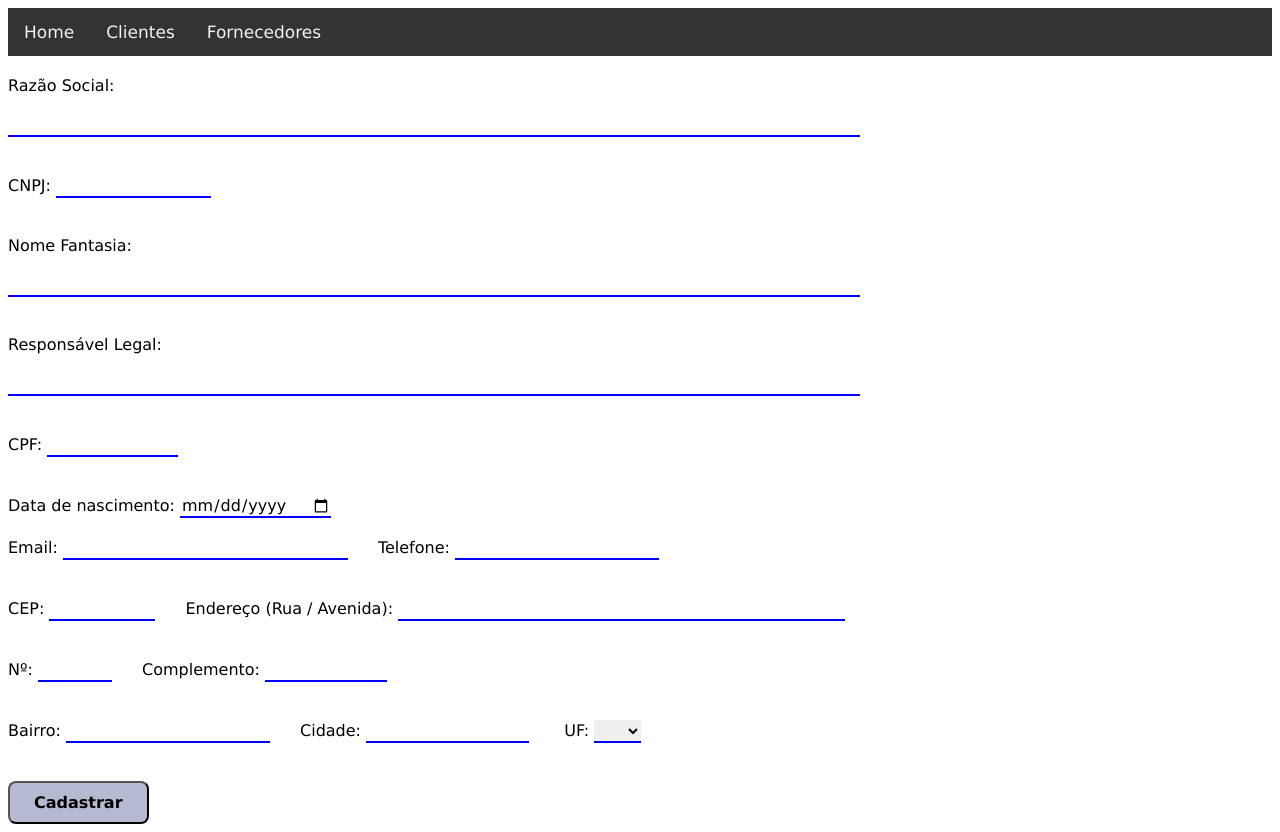
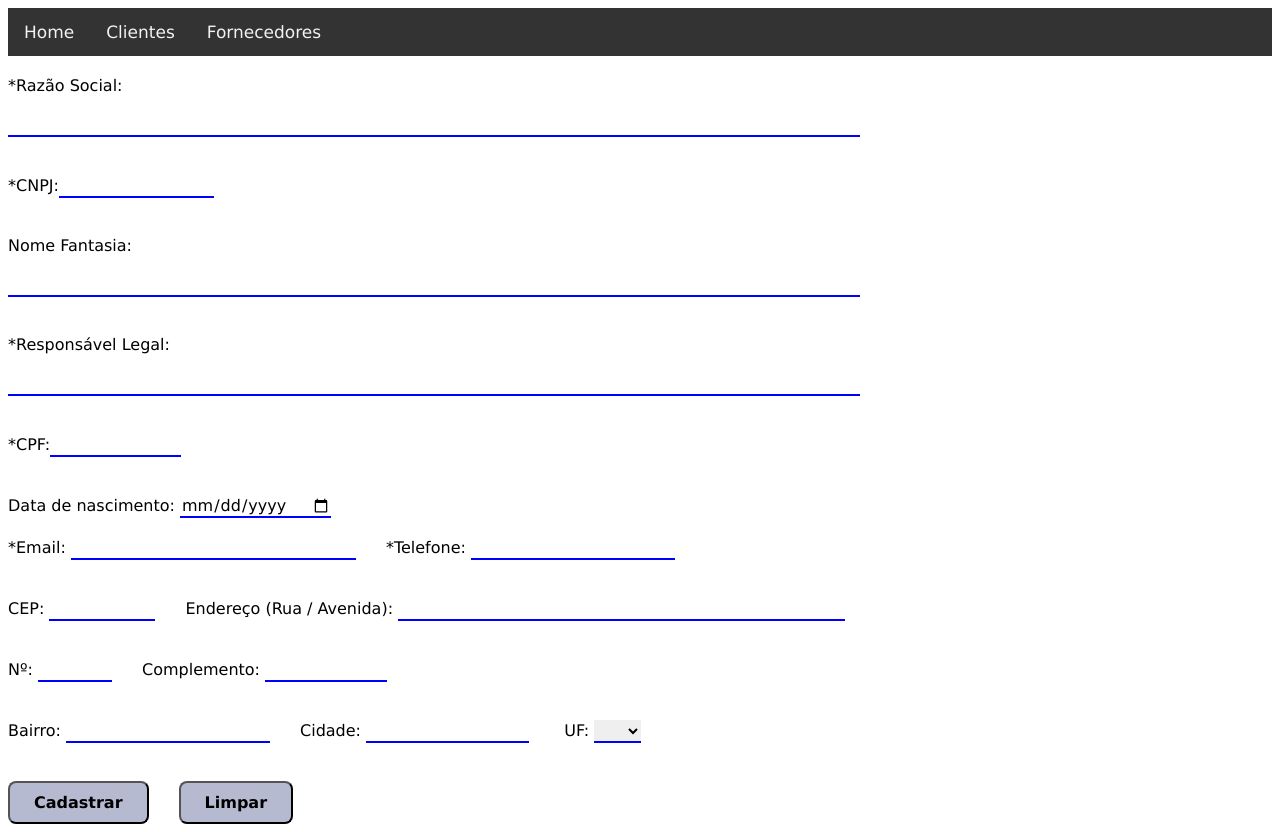
Before and after one commit to MarcosRibeiroJ/CadastroAngular, an Angular app: page /fornecedores in a window 1280 px wide. Built offline with nearby package versions, Linux system fonts and the light colour scheme.

Commit message:
adicionando formatacao de campos obrigatorios

```diff
--- a/src/app/clientes/clientes.component.html
+++ b/src/app/clientes/clientes.component.html
@@ -1,16 +1,16 @@
 <div style="margin-top: 20px;">
-    Nome completo:<br><br>
-    <input type="text" size="100" TextOnly><br><br><br>
-    CPF:
-    <input type="text" size="11" NumberOnly><br><br><br>
+    <label [class.obrigatorio]="nomeVazio">*Nome completo:</label><br><br>
+    <input type="text" id="nome" size="100" TextOnly (blur)="inputNomeVazio($event.target.value)"><br><br><br>
+    <label [class.obrigatorio]="cpfVazio">*CPF:</label>
+    <input type="text" id="cpf" size="11" NumberOnly (blur)="inputCpfVazio($event.target.value)"><br><br><br>
     Data de nascimento:
-    <input type="date"><br><br>
-    Email: <input type="email" size="30"><span class="distancia">Telefone: <input type="text" NumberOnly></span><br><br><br>
-    CEP: <input type="text" size="8" NumberOnly><span class="distancia">Endereço (Rua / Avenida): <input type="text" size="50"></span><br><br><br>
-    Nº: <input type="text" size="4" NumberOnly><span class="distancia">Complemento: <input type="text" size="10"></span><br><br><br>
-    Bairro: <input type="text" size="20"><span class="distancia">Cidade: <input type="text" size="15" TextOnly></span>
+    <input type="date" id="nascimento"><br><br>
+    <label [class.obrigatorio]="emailVazio">*Email: </label><input type="email" id="email" size="30" (blur)="inputEmailVazio($event.target.value)"><span class="distancia"><label [class.obrigatorio]="telefoneVazio">*Telefone: </label><input type="text" id="telefone" NumberOnly (blur)="inputTelefoneVazio($event.target.value)"></span><br><br><br>
+    CEP: <input type="text" id="cep" size="8" NumberOnly><span class="distancia">Endereço (Rua / Avenida): <input type="text" id="endereco" size="50"></span><br><br><br>
+    Nº: <input type="text" id="numero" size="4" NumberOnly><span class="distancia">Complemento: <input type="text" id="complemento" size="10"></span><br><br><br>
+    Bairro: <input type="text" id="bairro" size="20"><span class="distancia">Cidade: <input type="text" id="cidade" size="15" TextOnly></span>
     UF:
-    <select name="estado">
+    <select name="estado" id="uf">
         <option value="estado"></option>
         <option value="ac">AC</option>
         <option value="al">AL</option>
@@ -39,5 +39,6 @@
         <option value="sp">SP</option>
         <option value="to">TO</option>
     </select><br><br><br>
-    <button type="button">Cadastrar</button>
+    <button type="button" (click)="camposObrigatorios()">Cadastrar</button>
+    <span class="distancia"><button type="button" (click)="limparCampos()">Limpar</button></span>
 </div>
--- a/src/app/clientes/clientes.component.ts
+++ b/src/app/clientes/clientes.component.ts
@@ -7,9 +7,103 @@ import { Component, OnInit } from '@angular/core';
 })
 export class ClientesComponent implements OnInit {
 
+  nomeVazio: boolean = false;
+  emailVazio: boolean = false;
+  cpfVazio: boolean = false;
+  telefoneVazio: boolean = false;
+  valorNome: string;
+  valorEmail: string;
+  valorCpf: string;
+  valorTelefone: string;
+
   constructor() { }
 
   ngOnInit() {
   }
 
+  camposObrigatorios() {
+    this.valorNome = (<HTMLInputElement>document.getElementById("nome")).value;
+    this.valorEmail = (<HTMLInputElement>document.getElementById("email")).value;
+    this.valorCpf = (<HTMLInputElement>document.getElementById("cpf")).value;
+    this.valorTelefone = (<HTMLInputElement>document.getElementById("telefone")).value;
+    if(this.valorNome == "") {
+      this.nomeVazio = true;
+    } else {
+      this.nomeVazio = false;
+    }
+    if(this.valorEmail == "") {
+      this.emailVazio = true;
+    } else {
+      this.emailVazio = false;
+    }
+    if(this.valorCpf == "") {
+      this.cpfVazio = true;
+    } else {
+      this.cpfVazio = false;
+    }
+    if(this.valorTelefone == "") {
+      this.telefoneVazio = true;
+    } else {
+      this.telefoneVazio = false;
+    }
+    if(this.valorNome == "" || this.valorEmail == "" || this.valorCpf == "" || this.valorTelefone == "") {
+      alert("Campos em vermelho são obrigatórios");
+    }
+    if(this.valorNome !== "" && this.valorEmail !== "" && this.valorCpf !== "" && this.valorTelefone !== "") {
+      alert("Cadastro realizado com sucesso!");
+      this.limparCampos();
+    }
+  }
+
+  limparCampos() {
+    (<HTMLInputElement>document.getElementById("nome")).value = '';
+    (<HTMLInputElement>document.getElementById("cpf")).value = '';
+    (<HTMLInputElement>document.getElementById("nascimento")).value = '';
+    (<HTMLInputElement>document.getElementById("email")).value = '';
+    (<HTMLInputElement>document.getElementById("telefone")).value = '';
+    (<HTMLInputElement>document.getElementById("cep")).value = '';
+    (<HTMLInputElement>document.getElementById("endereco")).value = '';
+    (<HTMLInputElement>document.getElementById("numero")).value = '';
+    (<HTMLInputElement>document.getElementById("complemento")).value = '';
+    (<HTMLInputElement>document.getElementById("bairro")).value = '';
+    (<HTMLInputElement>document.getElementById("cidade")).value = '';
+    (<HTMLInputElement>document.getElementById("uf")).value = '';
+  }
+
+  inputNomeVazio(nome: string) {
+    this.valorNome = nome;
+    if(nome == "") {
+      this.nomeVazio = true;
+    } else {
+      this.nomeVazio = false;
+    }
+  }
+
+  inputEmailVazio(email: string) {
+    this.valorEmail = email;
+    if(email == "") {
+      this.emailVazio = true;
+    } else {
+      this.emailVazio = false;
+    }
+  }
+
+  inputCpfVazio(cpf: string) {
+    this.valorCpf = cpf;
+    if(cpf == "") {
+      this.cpfVazio = true;
+    } else {
+      this.cpfVazio = false;
+    }
+  }
+
+  inputTelefoneVazio(telefone: string) {
+    this.valorTelefone = telefone;
+    if(telefone == "") {
+      this.telefoneVazio = true;
+    } else {
+      this.telefoneVazio = false;
+    }
+  }
+
 }
--- a/src/app/fornecedores/fornecedores.component.html
+++ b/src/app/fornecedores/fornecedores.component.html
@@ -1,22 +1,22 @@
 <div style="margin-top: 20px;">
-    Razão Social:<br><br>
-    <input type="text" size="100"><br><br><br>
-    CNPJ:
-    <input type="text" size="14" NumberOnly><br><br><br>
+    <label [class.obrigatorio]="razaoVazio">*Razão Social:</label><br><br>
+    <input type="text" id="razao" size="100" (blur)="inputRazaoVazio($event.target.value)"><br><br><br>
+    <label [class.obrigatorio]="cnpjVazio">*CNPJ:</label>
+    <input type="text" id="cnpj" size="14" NumberOnly (blur)="inputCnpjVazio($event.target.value)"><br><br><br>
     Nome Fantasia:<br><br>
-    <input type="text" size="100"><br><br><br>
-    Responsável Legal:<br><br>
-    <input type="text" size="100" TextOnly><br><br><br>
-    CPF:
-    <input type="text" size="11" NumberOnly><br><br><br>
+    <input type="text" id="fantasia" size="100"><br><br><br>
+    <label [class.obrigatorio]="nomeVazio">*Responsável Legal:</label><br><br>
+    <input type="text" id="nome" size="100" TextOnly (blur)="inputNomeVazio($event.target.value)"><br><br><br>
+    <label [class.obrigatorio]="cpfVazio">*CPF:</label>
+    <input type="text" id="cpf" size="11" NumberOnly (blur)="inputCpfVazio($event.target.value)"><br><br><br>
     Data de nascimento:
-    <input type="date"><br><br>
-    Email: <input type="email" size="30"><span class="distancia">Telefone: <input type="text" NumberOnly></span><br><br><br>
-    CEP: <input type="text" size="8" NumberOnly><span class="distancia">Endereço (Rua / Avenida): <input type="text" size="50"></span><br><br><br>
-    Nº: <input type="text" size="4" NumberOnly><span class="distancia">Complemento: <input type="text" size="10"></span><br><br><br>
-    Bairro: <input type="text" size="20"><span class="distancia">Cidade: <input type="text" size="15" TextOnly></span>
+    <input type="date" id="nascimento"><br><br>
+    <label [class.obrigatorio]="emailVazio">*Email: </label><input type="email" id="email" size="30" (blur)="inputEmailVazio($event.target.value)"><span class="distancia"><label [class.obrigatorio]="telefoneVazio">*Telefone: </label><input type="text" id="telefone" NumberOnly (blur)="inputTelefoneVazio($event.target.value)"></span><br><br><br>
+    CEP: <input type="text" id="cep" size="8" NumberOnly><span class="distancia">Endereço (Rua / Avenida): <input type="text" id="endereco" size="50"></span><br><br><br>
+    Nº: <input type="text" id="numero" size="4" NumberOnly><span class="distancia">Complemento: <input type="text" id="complemento" size="10"></span><br><br><br>
+    Bairro: <input type="text" id="bairro" size="20"><span class="distancia">Cidade: <input type="text" id="cidade" size="15" TextOnly></span>
     UF:
-    <select name="estado">
+    <select name="estado" id="uf">
         <option value="estado"></option>
         <option value="ac">AC</option>
         <option value="al">AL</option>
@@ -45,5 +45,6 @@
         <option value="sp">SP</option>
         <option value="to">TO</option>
     </select><br><br><br>
-    <button type="button">Cadastrar</button>
+    <button type="button" (click)="camposObrigatorios()">Cadastrar</button>
+    <span class="distancia"><button type="button" (click)="limparCampos()">Limpar</button></span>
 </div>
--- a/src/app/fornecedores/fornecedores.component.ts
+++ b/src/app/fornecedores/fornecedores.component.ts
@@ -7,9 +7,141 @@ import { Component, OnInit } from '@angular/core';
 })
 export class FornecedoresComponent implements OnInit {
 
+  razaoVazio: boolean = false;
+  cnpjVazio: boolean = false;
+  nomeVazio: boolean = false;
+  emailVazio: boolean = false;
+  cpfVazio: boolean = false;
+  telefoneVazio: boolean = false;
+  valorRazao: string;
+  valorCnpj: string;
+  valorNome: string;
+  valorEmail: string;
+  valorCpf: string;
+  valorTelefone: string;
+
   constructor() { }
 
   ngOnInit() {
   }
 
+  camposObrigatorios() {
+    this.valorRazao = (<HTMLInputElement>document.getElementById("razao")).value;
+    this.valorCnpj = (<HTMLInputElement>document.getElementById("cnpj")).value;
+    this.valorNome = (<HTMLInputElement>document.getElementById("nome")).value;
+    this.valorEmail = (<HTMLInputElement>document.getElementById("email")).value;
+    this.valorCpf = (<HTMLInputElement>document.getElementById("cpf")).value;
+    this.valorTelefone = (<HTMLInputElement>document.getElementById("telefone")).value;
+
+    if(this.valorRazao == "") {
+      this.razaoVazio = true;
+    } else {
+      this.razaoVazio = false;
+    }
+    if(this.valorCnpj == "") {
+      this.cnpjVazio = true;
+    } else {
+      this.cnpjVazio = false;
+    }
+    if(this.valorNome == "") {
+      this.nomeVazio = true;
+    } else {
+      this.nomeVazio = false;
+    }
+    if(this.valorEmail == "") {
+      this.emailVazio = true;
+    } else {
+      this.emailVazio = false;
+    }
+    if(this.valorCpf == "") {
+      this.cpfVazio = true;
+    } else {
+      this.cpfVazio = false;
+    }
+    if(this.valorTelefone == "") {
+      this.telefoneVazio = true;
+    } else {
+      this.telefoneVazio = false;
+    }
+    if(this.valorRazao == "" || this.valorCnpj == "" || this.valorNome == "" || this.valorEmail == "" || this.valorCpf == "" || this.valorTelefone == "") {
+      alert("Campos em vermelho são obrigatórios");
+    }
+    if(this.valorRazao !== "" && this.valorCnpj !== "" && this.valorNome !== "" && this.valorEmail !== "" && this.valorCpf !== "" && this.valorTelefone !== "") {
+      alert("Cadastro realizado com sucesso!");
+      this.limparCampos();
+    }
+  }
+
+  limparCampos() {
+    (<HTMLInputElement>document.getElementById("razao")).value = '';
+    (<HTMLInputElement>document.getElementById("cnpj")).value = '';
+    (<HTMLInputElement>document.getElementById("fantasia")).value = '';
+    (<HTMLInputElement>document.getElementById("nome")).value = '';
+    (<HTMLInputElement>document.getElementById("cpf")).value = '';
+    (<HTMLInputElement>document.getElementById("nascimento")).value = '';
+    (<HTMLInputElement>document.getElementById("email")).value = '';
+    (<HTMLInputElement>document.getElementById("telefone")).value = '';
+    (<HTMLInputElement>document.getElementById("cep")).value = '';
+    (<HTMLInputElement>document.getElementById("endereco")).value = '';
+    (<HTMLInputElement>document.getElementById("numero")).value = '';
+    (<HTMLInputElement>document.getElementById("complemento")).value = '';
+    (<HTMLInputElement>document.getElementById("bairro")).value = '';
+    (<HTMLInputElement>document.getElementById("cidade")).value = '';
+    (<HTMLInputElement>document.getElementById("uf")).value = '';
+  }
+
+  inputRazaoVazio(razao: string) {
+    this.valorRazao = razao;
+    if(razao == "") {
+      this.razaoVazio = true;
+    } else {
+      this.razaoVazio = false;
+    }
+  }
+
+  inputCnpjVazio(cnpj: string) {
+    this.valorCnpj = cnpj;
+    if(cnpj == "") {
+      this.cnpjVazio = true;
+    } else {
+      this.cnpjVazio = false;
+    }
+  }
+
+  inputNomeVazio(nome: string) {
+    this.valorNome = nome;
+    if(nome == "") {
+      this.nomeVazio = true;
+    } else {
+      this.nomeVazio = false;
+    }
+  }
+
+  inputEmailVazio(email: string) {
+    this.valorEmail = email;
+    if(email == "") {
+      this.emailVazio = true;
+    } else {
+      this.emailVazio = false;
+    }
+  }
+
+  inputCpfVazio(cpf: string) {
+    this.valorCpf = cpf;
+    if(cpf == "") {
+      this.cpfVazio = true;
+    } else {
+      this.cpfVazio = false;
+    }
+  }
+
+  inputTelefoneVazio(telefone: string) {
+    this.valorTelefone = telefone;
+    if(telefone == "") {
+      this.telefoneVazio = true;
+    } else {
+      this.telefoneVazio = false;
+    }
+  }
+
 }
--- a/src/styles.css
+++ b/src/styles.css
@@ -44,3 +44,9 @@ button:hover {
     padding: 10px 24px;
     box-shadow: 0 12px 16px 0 rgba(0,0,0,0.24), 0 17px 50px 0 rgba(0,0,0,0.19);
 }
+
+.obrigatorio {
+    color: red;
+    font-style: italic;
+    font-weight: bold;
+}
```
